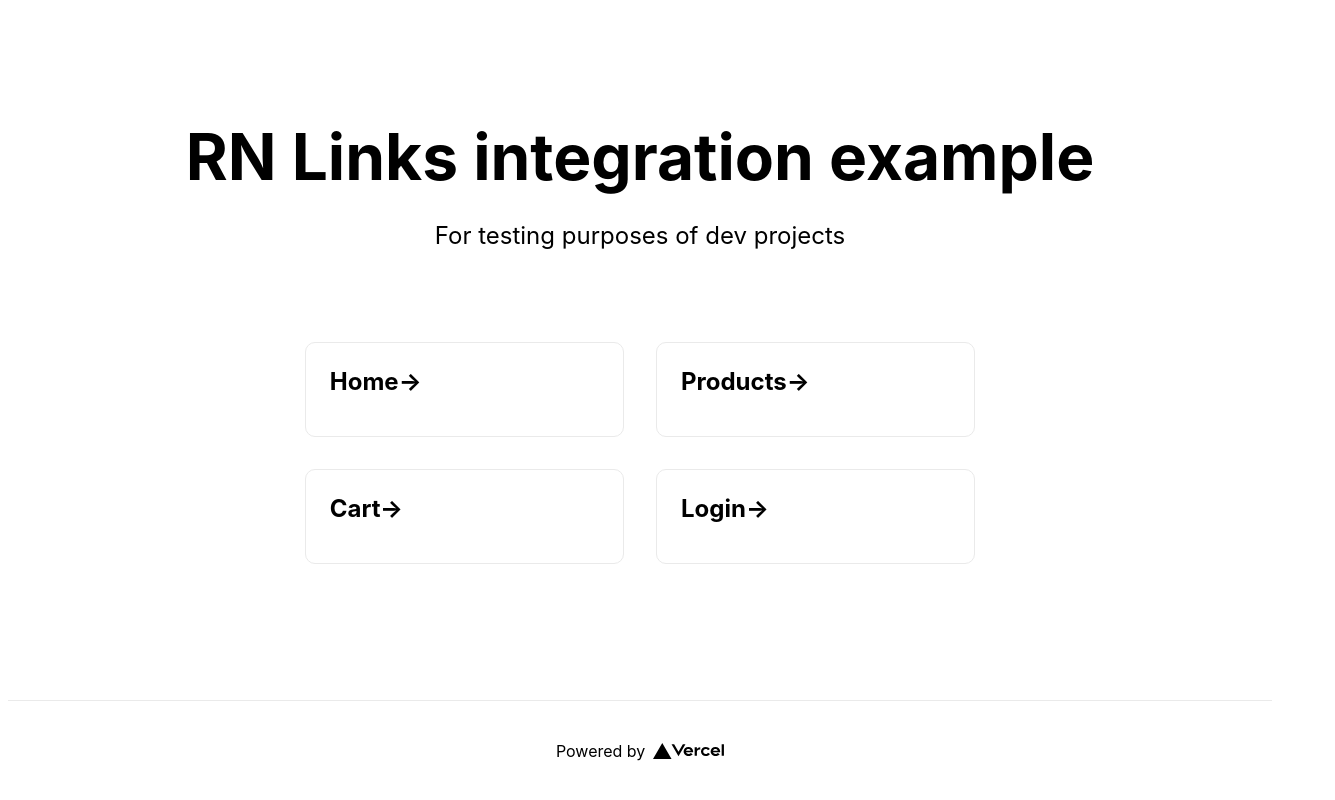
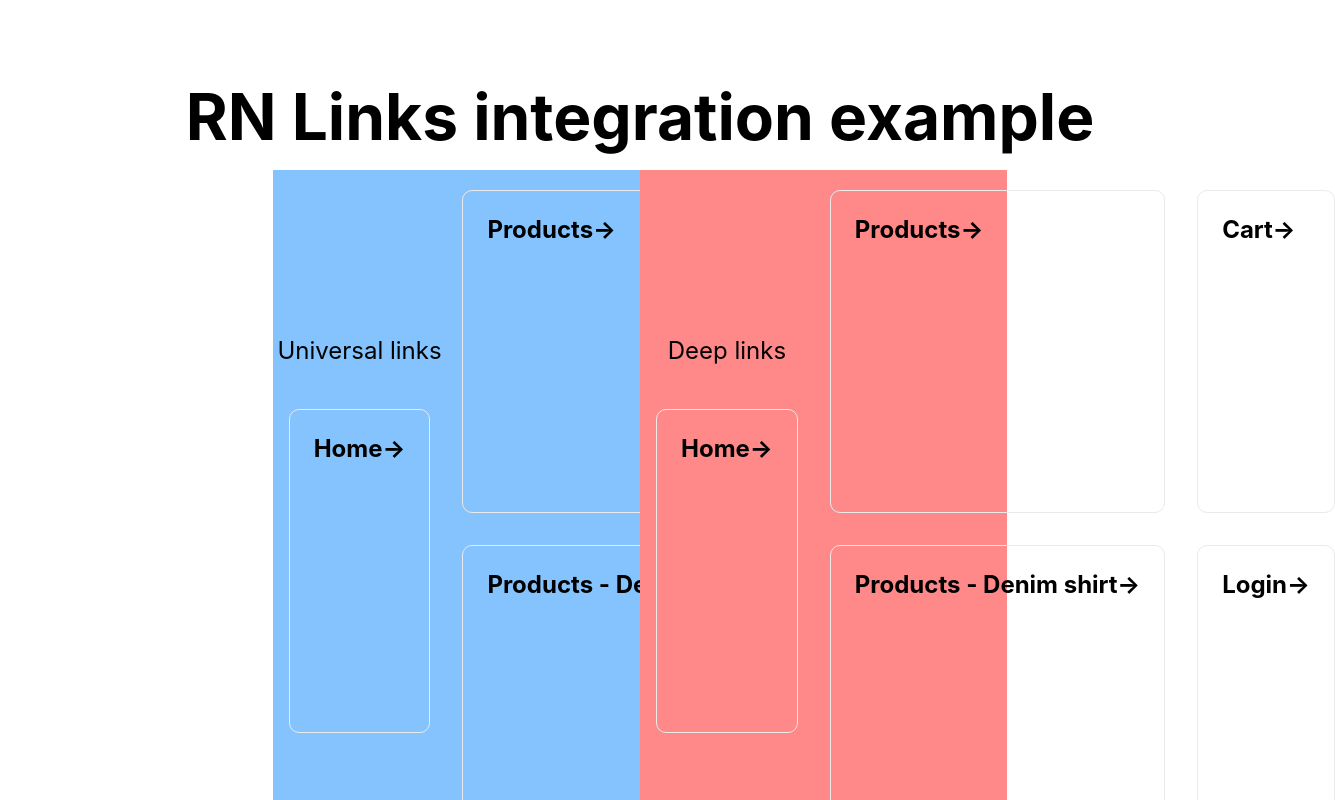
Before and after one commit to svobik7/nextjs-playground, a Next.js app: page / in a window 1280 px wide. Shown: the top 800 px of the page, 1335 px wide, since content can reach past the window. Built offline with nearby package versions, Linux system fonts and the light colour scheme.

Commit message:
fixed links

```diff
--- a/pages/index.js
+++ b/pages/index.js
@@ -12,26 +12,54 @@ export default function Home() {
       <main className={styles.main}>
         <h1 className={styles.title}>RN Links integration example</h1>
 
-        <p className={styles.description}>
-          For testing purposes of dev projects
-        </p>
+        <div className={styles.gridWrapper}>
+          <div className={[styles.grid, styles.gridBlue].join(' ')}>
+            <p className={styles.description}>Universal links</p>
 
-        <div className={styles.grid}>
-          <a href='/app' className={styles.card}>
+            <a href='/' className={styles.card}>
               <h3>Home&rarr;</h3>
             </a>
 
-          <a href='/app/products' className={styles.card}>
+            <a href='/products' className={styles.card}>
               <h3>Products&rarr;</h3>
+            </a>
+
+            <a href='/products/denim-shirt' className={styles.card}>
+              <h3>Products - Denim shirt&rarr;</h3>
             </a>
 
             <a href='/cart' className={styles.card}>
               <h3>Cart&rarr;</h3>
             </a>
 
-          <a href='/app/auth/login' className={styles.card}>
+            <a href='/auth/login' className={styles.card}>
               <h3>Login&rarr;</h3>
             </a>
+          </div>
+
+          <div className={[styles.grid, styles.gridRed].join(' ')}>
+            <p className={styles.description}>Deep links</p>
+
+            <a href='rnhw://home' className={styles.card}>
+              <h3>Home&rarr;</h3>
+            </a>
+
+            <a href='rnhw://products' className={styles.card}>
+              <h3>Products&rarr;</h3>
+            </a>
+
+            <a href='rnhw://products/denim-shirt' className={styles.card}>
+              <h3>Products - Denim shirt&rarr;</h3>
+            </a>
+
+            <a href='rnhw://cart' className={styles.card}>
+              <h3>Cart&rarr;</h3>
+            </a>
+
+            <a href='rnhw://auth/login' className={styles.card}>
+              <h3>Login&rarr;</h3>
+            </a>
+          </div>
         </div>
       </main>
 
--- a/styles/Home.module.css
+++ b/styles/Home.module.css
@@ -71,14 +71,29 @@
     Bitstream Vera Sans Mono, Courier New, monospace;
 }
 
+.gridWrapper {
+  display: flex;
+  flex-direction: row;
+  flex-wrap: wrap;
+}
+
 .grid {
   display: flex;
-  align-items: center;
+  flex-direction: column;
+  align-items: stretch;
   justify-content: center;
   flex-wrap: wrap;
 
   max-width: 800px;
-  margin-top: 3rem;
+  margin-top: 1rem;
+}
+
+.gridBlue {
+  background-color: rgb(132, 195, 253);
+}
+
+.gridRed {
+  background-color: rgb(255, 136, 136);
 }
 
 .card {
```
Also changed, not shown: pages/auth/login.js (added, +20 -0 lines), pages/cart.js (added, +20 -0 lines), pages/products/[slug].js (added, +22 -0 lines), pages/products/index.js (added, +20 -0 lines), public/.well-known/apple-app-site-association.json. Lines whose indentation alone changed are shown as unchanged.
